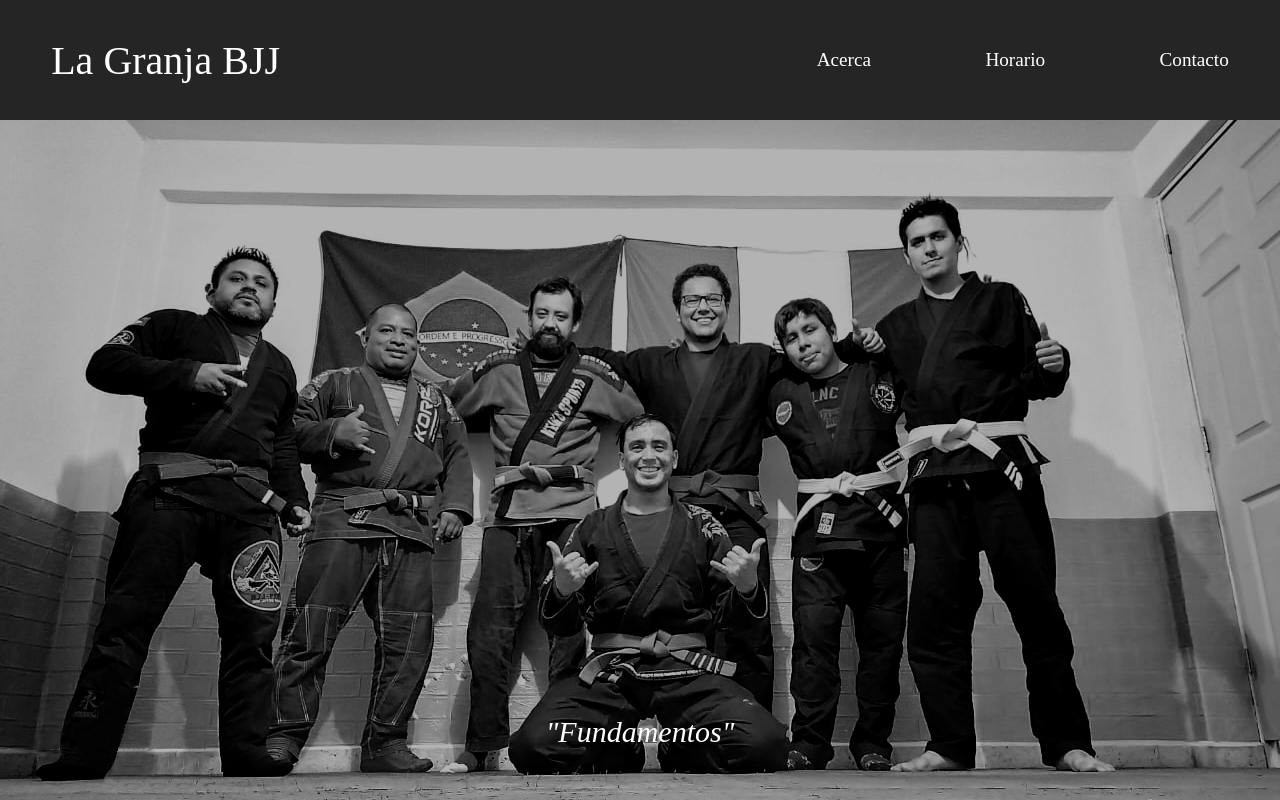
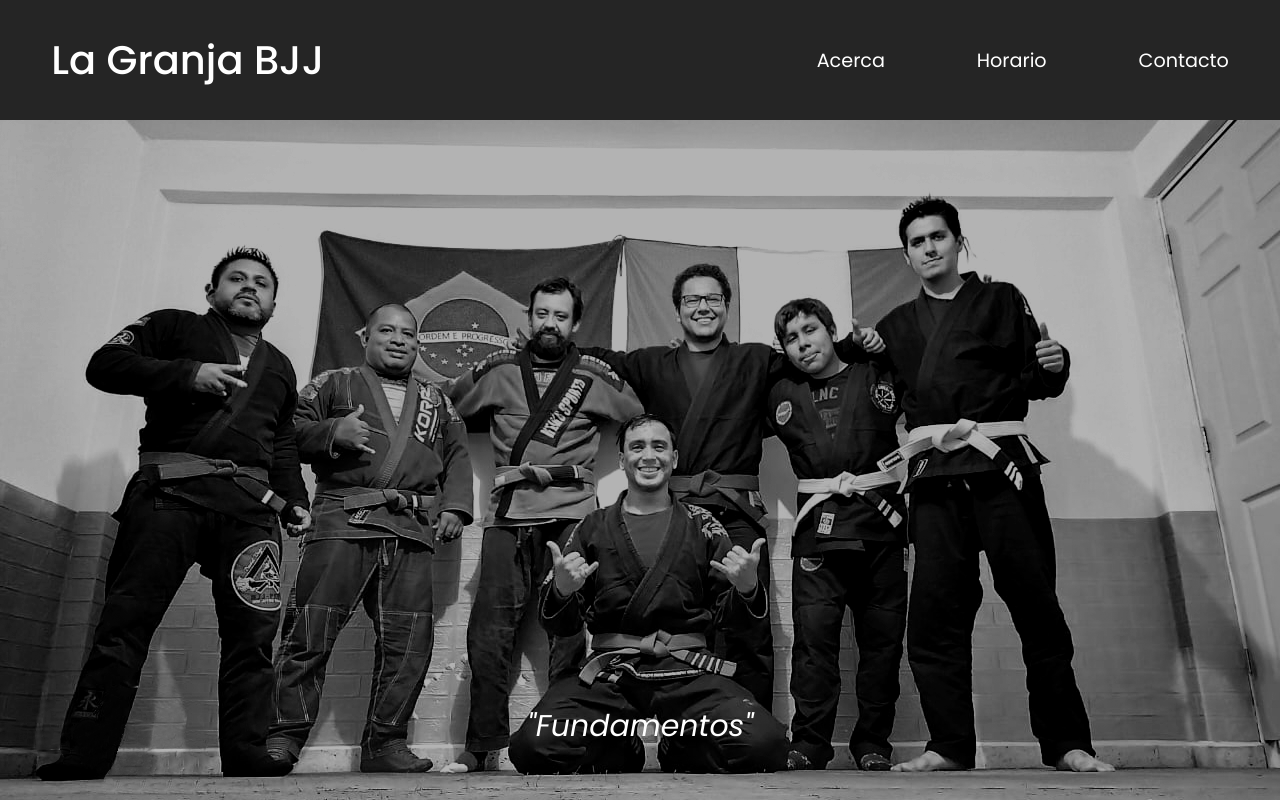
Before and after one commit to JuanPortal/La-Granja, a plain HTML site: page index.html in a window 1280 px wide. Drawn offline with Linux system fonts and the light colour scheme.

Commit message:
font fixed

```diff
--- a/index.html
+++ b/index.html
@@ -6,6 +6,9 @@
     <meta http-equiv="X-UA-Compatible" content="IE=edge">
     <meta name="viewport" content="width=device-width, initial-scale=1.0">
     <link rel="icon" type="image/x-icon" href="/media/favicon.ico">
+    <link rel="preconnect" href="https://fonts.googleapis.com">
+    <link rel="preconnect" href="https://fonts.gstatic.com" crossorigin>
+    <link href="https://fonts.googleapis.com/css2?family=Poppins:ital,wght@0,100;0,200;0,300;0,400;0,500;0,600;0,700;0,800;0,900;1,100;1,200;1,300;1,400;1,500;1,600;1,700;1,800;1,900&display=swap" rel="stylesheet">
     <title>La Granja BJJ</title>
     <link rel="stylesheet" href="styles.css">
 </head>
--- a/styles.css
+++ b/styles.css
@@ -1,7 +1,7 @@
 * {
     margin: 0;
     padding: 0;
-    font-family: Poppins;
+    font-family: "Poppins", sans-serif;
     box-sizing: border-box;
 }
 
```
